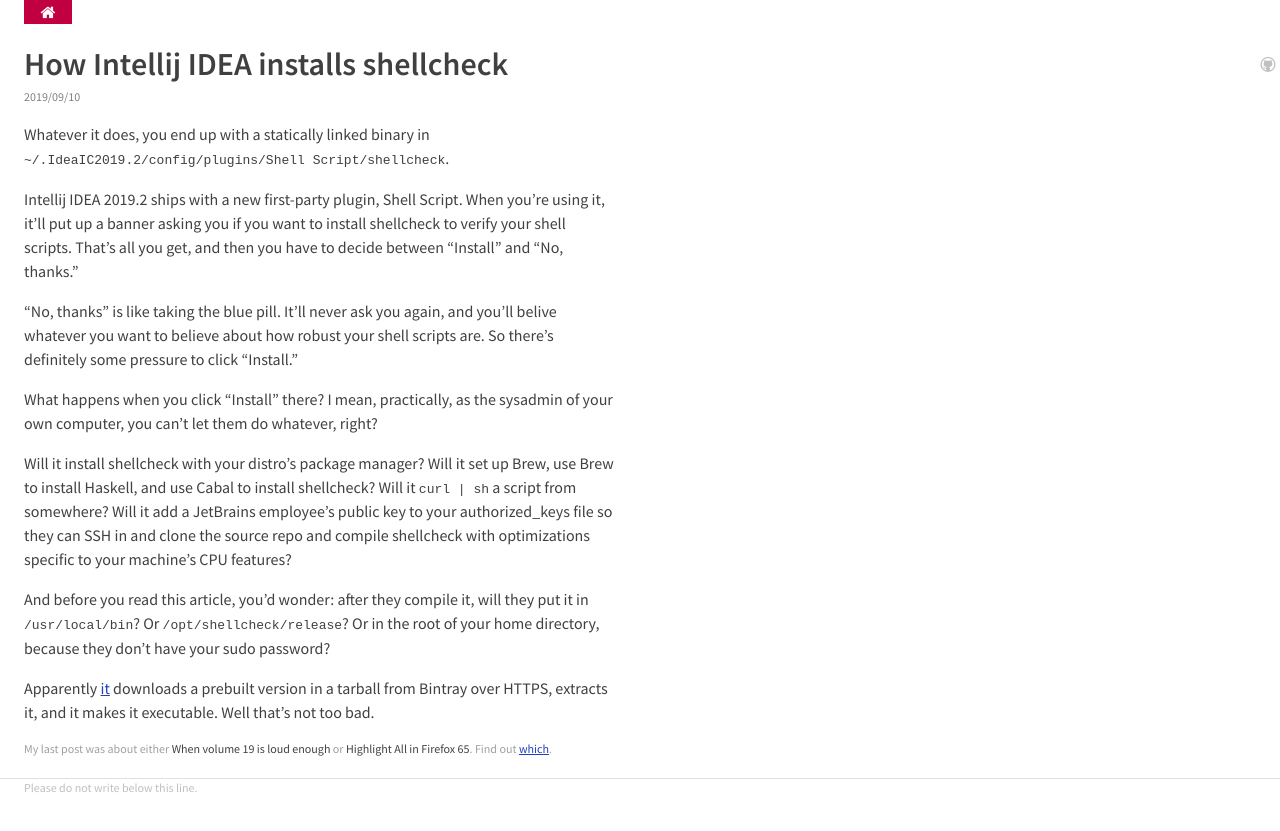
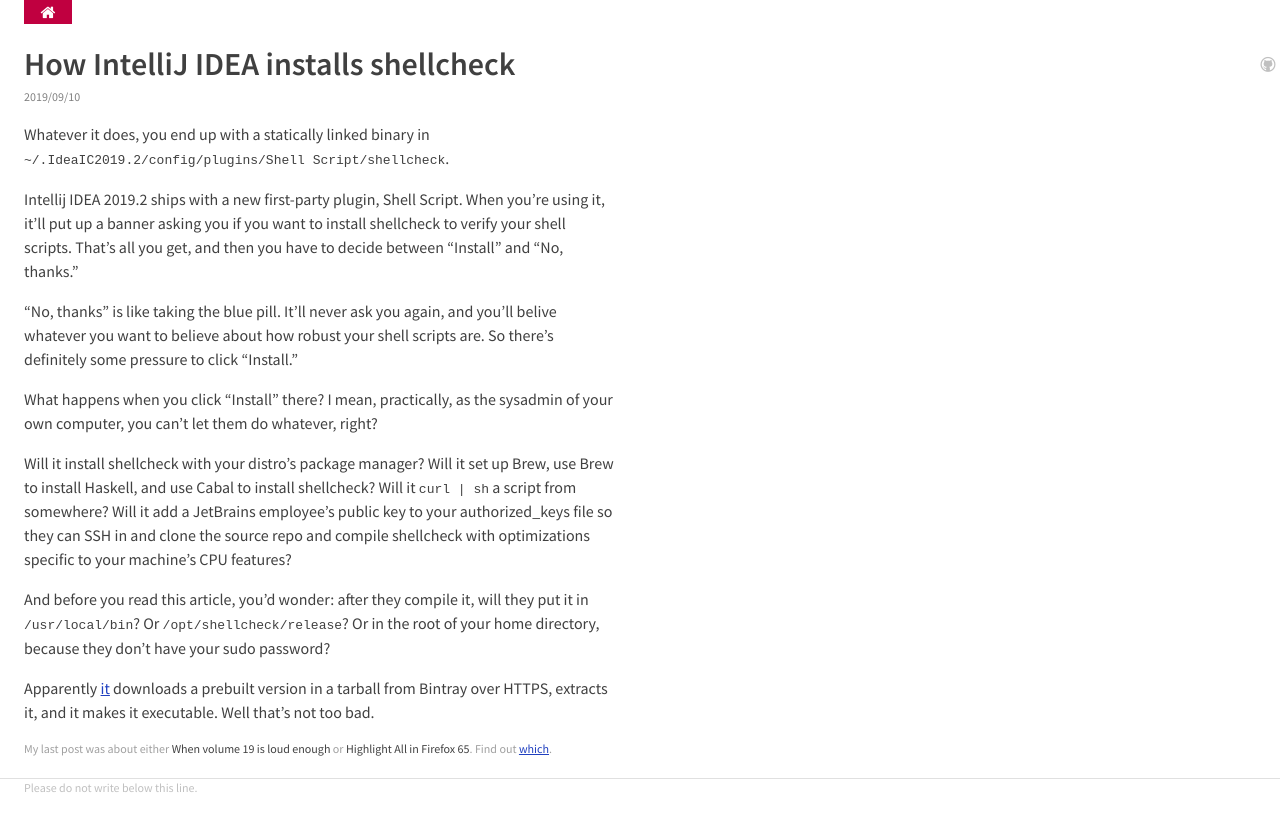
Before and after one commit to wh0/wh0.github.io, a Jekyll site: the page built from _posts/2019-09-09-idea-shellcheck.md, in a window 1280 px wide. Shown: the top 831 px of the page. Built offline with Jekyll 4.4.1, drawn with Linux system fonts in a browser that asks for light colours.

```diff
--- a/_posts/2019-09-09-idea-shellcheck.md
+++ b/_posts/2019-09-09-idea-shellcheck.md
@@ -1,7 +1,7 @@
 ---
 date: Mon Sep 09 2019 21:55:36 -0700 (Pacific Daylight Time)
 qualitative_time:
-title: How Intellij IDEA installs shellcheck
+title: How IntelliJ IDEA installs shellcheck
 previous_teaser: When volume 19 is loud enough
 previous_first: false
 ---
```
